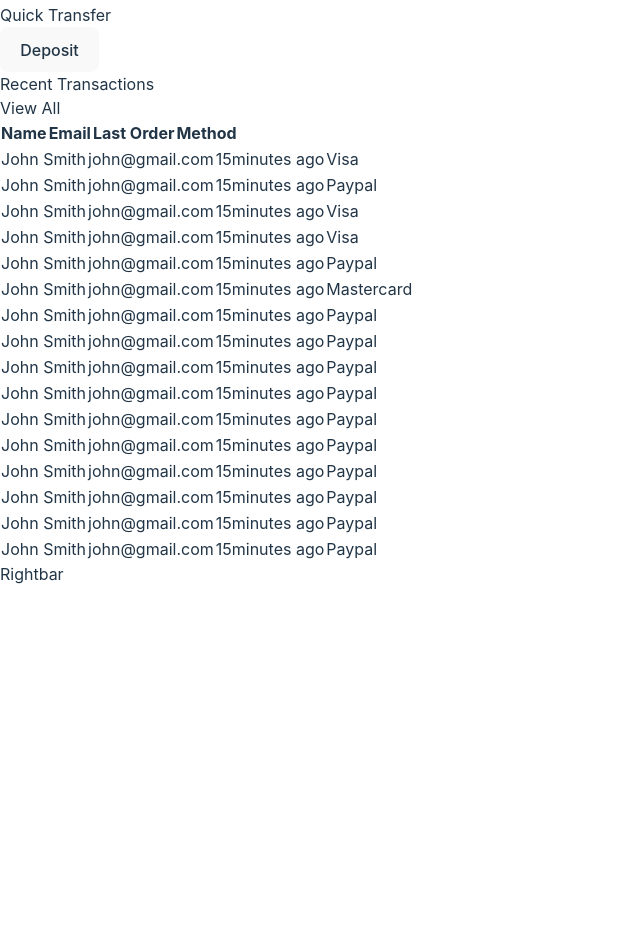
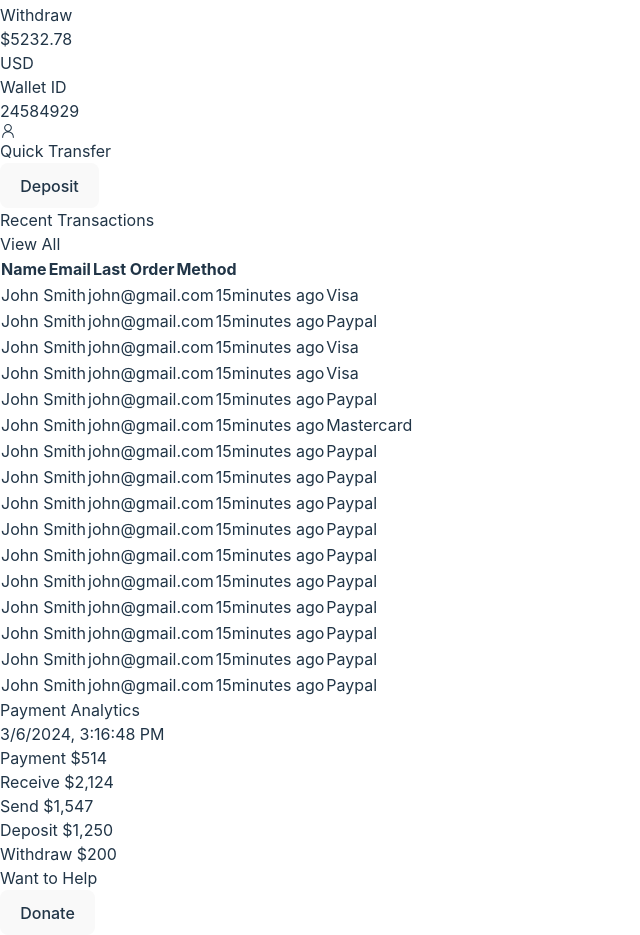
Before and after one commit to krypt007/brambles, a React (Vite) app: page / in a window 1280 px wide. Shown: the part 365-1300 px from the top of the page, without its empty margins (0-640 px from the left). Before the commit the page ends 951 px from the top, so only its background shows below. Built offline with nearby package versions, Linux system fonts and the light colour scheme.

Commit message:
Dashboard UI update

```diff
--- a/src/components/Navbar.jsx
+++ b/src/components/Navbar.jsx
@@ -2,7 +2,7 @@ import React from 'react'
 
 const Navbar = () => {
   return (
-    <div className='flex w-full h-[5vh] p-1 text-red-200  bg-gradient-to-br from-[#111E30] to bg-[#67B2B4]'>
+    <div className='flex w-full h-[5vh] p-2 text-red-100 text-xl font-bold  bg-gradient-to-br from-[#242424] to bg-[#404040] rounded-md '>
         Brambles
 
     </div>
--- a/src/components/Rightbar.jsx
+++ b/src/components/Rightbar.jsx
@@ -2,8 +2,25 @@ import React from 'react'
 
 const Rightbar = () => {
   return (
-    <div className='h-full text-bold w-[20%] align-top  bg-gray-600'>
-        Rightbar
+    <div className='h-full text-bold w-[32%] align-top  bg-[#202020] rounded-md'>
+        <div className='flex p-4'>
+          <div className=' text-xl font-bold'>Payment Analytics</div>
+          <div className='text-xs text-white'>{new Date().toLocaleString() + ''}</div>
+        </div>
+        <div className='justify-center align-center p-5'>
+          <div className='w-[24vh] h-[24vh] rounded-full bg-gradient-to-br from-red-500 to-blue-100 justify-center align-center ' />
+        </div>
+        <div className='flex justify-between text-white text-xs py-1'>
+          <div>Payment $514</div><div>Receive $2,124</div><div>Send $1,547</div>
+        </div>
+        <div className='flex justify-between text-white text-xs py-2'>
+          <div>Deposit $1,250</div><div>Withdraw $200</div><div></div>
+        </div>
+        <div className="py-2" />
+        <div className='flex flex-col justify-between w-[35vh] h-[24vh] bg-black rounded-md p-5'>
+          <div>Want to Help</div>
+          <div><button className="bg-blue-700 rounded-md h-[48px]">Donate</button></div>
+        </div>
     </div>
   )
 }
--- a/src/components/Sidebar.jsx
+++ b/src/components/Sidebar.jsx
@@ -28,7 +28,7 @@ const Sidebar = () => {
     }
   }
   return (
-    <div className='text-bold w-[20%] align-top bg-gray-500 p-4'>
+    <div className='text-bold w-[20%] align-top bg-[#242424] p-4'>
         <div className='flex flex-col justify-between align-center h-[10%] bg-gray-600  hover:bg-gray-400 rounded-md py-3'>
           <div className='flex justify-start gap-3 p-2 rounded-md'>
               <div className='p-2 justify-center align-center text-purple-300 text-bold object-inline'><RxDashboard /></div>
--- a/src/components/TopCards.jsx
+++ b/src/components/TopCards.jsx
@@ -2,19 +2,33 @@ import React from 'react'
 import MyContext  from '../context/MyContext';
 
 import { useContext,  } from 'react';
+import { RxPerson } from 'react-icons/rx';
 
 
 const TopCards = () => {
   const {showTransactionsModal, setShowTransactionsModal} = useContext(MyContext);
   return (
-    <div className='flex w-full h-[10vh] bg-[#111E30]justify-between p-1 items-center hover:text-color-1 gap-1'>
-        <div className='rounded-sm bg-[#111E30] p-5 w-full h-full  hover:cursor-pointer hover:bg-[#67B2B4]'>
-            Balance
+    <div className='flex w-full h-[20vh] bg-[#242424] justify-between rounded-md p-2 items-center hover:text-color-1 gap-1'>
+        <div className='flex w-[100%] h-[100%] gap-3 pr-2'>
+            <div className='flex flex-col rounded-sm bg-[#363636] p-5 w-[30%] h-full justify-between hover:bg-gray-700'>
+                <div className='flex justify-between align-top'>
+                    <div className='flex text-white font-bold'>Balance</div>
+                    <div className='flex text-blue-500 hover:text-white hover:cursor-pointer hover:border-purple-500'>Withdraw</div>
+                </div>
+                <div className='flex justify-between align-top'>
+                    <div className='flex text-white text-2xl font-bold'>$5232.78</div>
+                    <div className='flex text-gray-300'>USD</div>
+                </div>
+                <div className='flex justify-between align-top'>
+                    <div className='flex text-white text-sm'>Wallet ID</div>
+                    <div className='flex text-gray-300 text-xs'>24584929 </div><div className='justify-start '><RxPerson/></div>
+                </div>
+            </div>
+            <div className='rounded-sm bg-[#343434] p-5 w-[70%] h-full hover:cursor-pointer hover:bg-gray-700'>
+                Quick Transfer
+            </div>
         </div>
-        <div className='rounded-sm bg-[#111E30] p-5 w-full h-full hover:cursor-pointer hover:bg-[#67B2B4]'>
-            Quick Transfer
-        </div>
-        <div className='rounded-sm bg-[#111E30] p-5 w-full h-full hover:cursor-pointer hover:bg-[#67B2B4]'>
+        <div className='rounded-sm bg-[#323232] p-5 w-[30%] h-full hover:cursor-pointer hover:bg-gray-700'>
             <button className='bg-primary-1' onClick={()=>setShowTransactionsModal(!showTransactionsModal)}>
                 {showTransactionsModal?<p>Deposit</p> : <p>Transactions</p>}
             </button>
--- a/src/components/Transactions.jsx
+++ b/src/components/Transactions.jsx
@@ -15,55 +15,55 @@ const Transactions = () => {
             <th>Name</th><th>Email</th><th>Last Order</th><th>Method</th>
         </table>
         <div className='h-[60vh] overflow-scroll'>
-            <tr className='flex justify-between p-2 bg-gray-600 rounded-sm'>
+            <tr className='flex justify-between p-1 text-sm bg-gray-600 rounded-sm'>
                 <td>John Smith</td><td>john@gmail.com</td><td>15minutes ago</td><td>Visa</td>
             </tr>
-            <tr className='flex justify-between p-2 bg-gray-500 rounded-sm'>
+            <tr className='flex justify-between p-1 text-sm bg-gray-500 rounded-sm'>
                 <td>John Smith</td><td>john@gmail.com</td><td>15minutes ago</td><td>Paypal</td>
             </tr>
-            <tr className='flex justify-between p-2 bg-gray-600 rounded-sm'>
+            <tr className='flex justify-between p-1 text-sm bg-gray-600 rounded-sm'>
                 <td>John Smith</td><td>john@gmail.com</td><td>15minutes ago</td><td>Visa</td>
             </tr>
-            <tr className='flex justify-between p-2 bg-gray-500 rounded-sm'>
+            <tr className='flex justify-between p-1 text-sm bg-gray-500 rounded-sm'>
                 <td>John Smith</td><td>john@gmail.com</td><td>15minutes ago</td><td>Visa</td>
             </tr>
 
-            <tr className='flex justify-between p-2 bg-gray-600 rounded-sm'>
+            <tr className='flex justify-between p-1 text-sm bg-gray-600 rounded-sm'>
                 <td>John Smith</td><td>john@gmail.com</td><td>15minutes ago</td><td>Paypal</td>
             </tr>
-            <tr className='flex justify-between p-2 bg-gray-500 rounded-sm'>
+            <tr className='flex justify-between p-1 text-sm bg-gray-500 rounded-sm'>
                 <td>John Smith</td><td>john@gmail.com</td><td>15minutes ago</td><td>Mastercard</td>
             </tr>
-            <tr className='flex justify-between p-2 bg-gray-600 rounded-sm'>
+            <tr className='flex justify-between p-1 text-sm bg-gray-600 rounded-sm'>
                 <td>John Smith</td><td>john@gmail.com</td><td>15minutes ago</td><td>Paypal</td>
             </tr>
-            <tr className='flex justify-between p-2 bg-gray-500 rounded-sm'>
+            <tr className='flex justify-between p-1 text-sm bg-gray-500 rounded-sm'>
                 <td>John Smith</td><td>john@gmail.com</td><td>15minutes ago</td><td>Paypal</td>
             </tr>
 
-            <tr className='flex justify-between p-2 bg-gray-600 rounded-sm'>
+            <tr className='flex justify-between p-1 text-sm bg-gray-600 rounded-sm'>
                 <td>John Smith</td><td>john@gmail.com</td><td>15minutes ago</td><td>Paypal</td>
             </tr>
-            <tr className='flex justify-between p-2 bg-gray-500 rounded-sm'>
+            <tr className='flex justify-between p-1 text-sm bg-gray-500 rounded-sm'>
                 <td>John Smith</td><td>john@gmail.com</td><td>15minutes ago</td><td>Paypal</td>
             </tr>
-            <tr className='flex justify-between p-2 bg-gray-600 rounded-sm'>
+            <tr className='flex justify-between p-1 text-sm bg-gray-600 rounded-sm'>
                 <td>John Smith</td><td>john@gmail.com</td><td>15minutes ago</td><td>Paypal</td>
             </tr>
-            <tr className='flex justify-between p-2 bg-gray-500 rounded-sm'>
+            <tr className='flex justify-between p-1 text-sm bg-gray-500 rounded-sm'>
                 <td>John Smith</td><td>john@gmail.com</td><td>15minutes ago</td><td>Paypal</td>
             </tr>
 
-            <tr className='flex justify-between p-2 bg-gray-600 rounded-sm'>
+            <tr className='flex justify-between p-1 text-sm bg-gray-600 rounded-sm'>
                 <td>John Smith</td><td>john@gmail.com</td><td>15minutes ago</td><td>Paypal</td>
             </tr>
-            <tr className='flex justify-between p-2 bg-gray-500 rounded-sm'>
+            <tr className='flex justify-between p-1 text-sm bg-gray-500 rounded-sm'>
                 <td>John Smith</td><td>john@gmail.com</td><td>15minutes ago</td><td>Paypal</td>
             </tr>
-            <tr className='flex justify-between p-2 bg-gray-600 rounded-sm'>
+            <tr className='flex justify-between p-1 text-sm bg-gray-600 rounded-sm'>
                 <td>John Smith</td><td>john@gmail.com</td><td>15minutes ago</td><td>Paypal</td>
             </tr>
-            <tr className='flex justify-between p-2 bg-gray-500 rounded-sm'>
+            <tr className='flex justify-between p-1 text-sm bg-gray-500 rounded-sm'>
                 <td>John Smith</td><td>john@gmail.com</td><td>15minutes ago</td><td>Paypal</td>
             </tr>
         </div>
```
